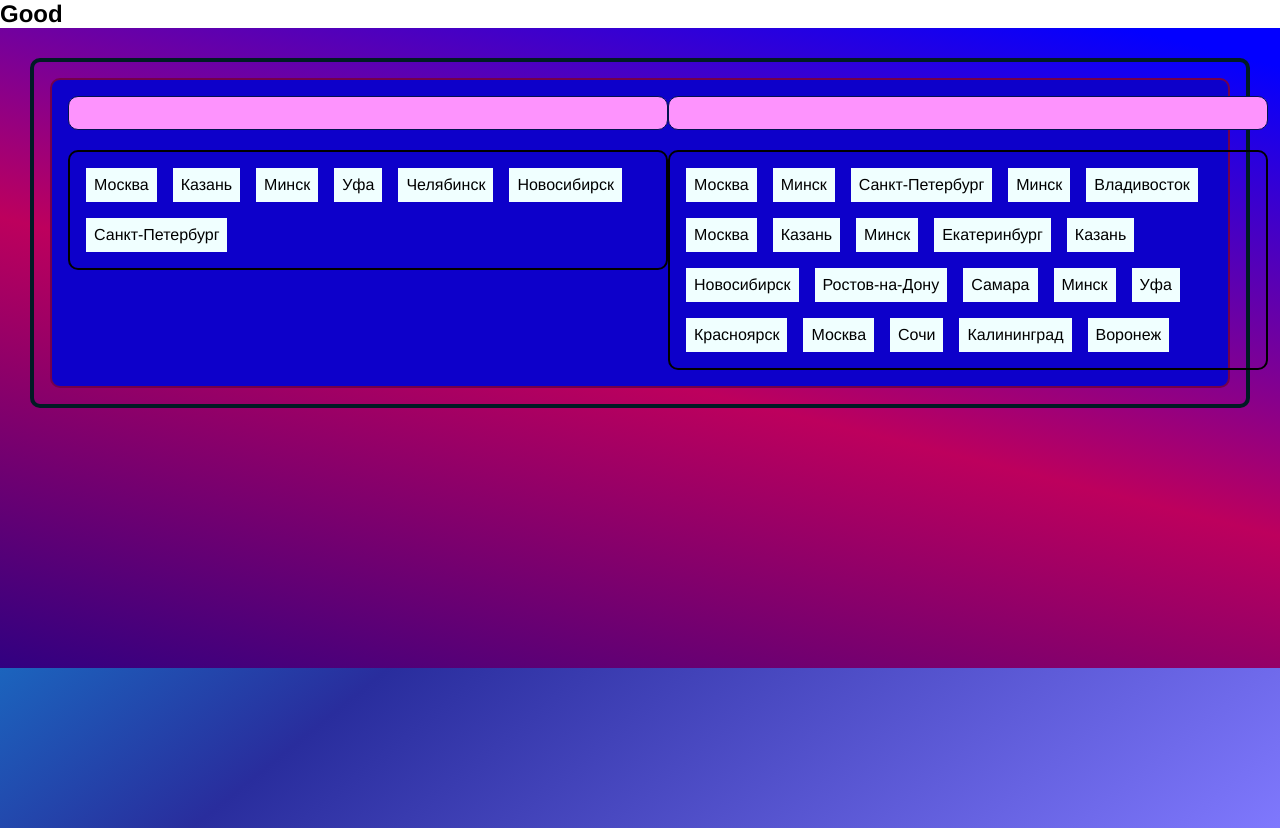
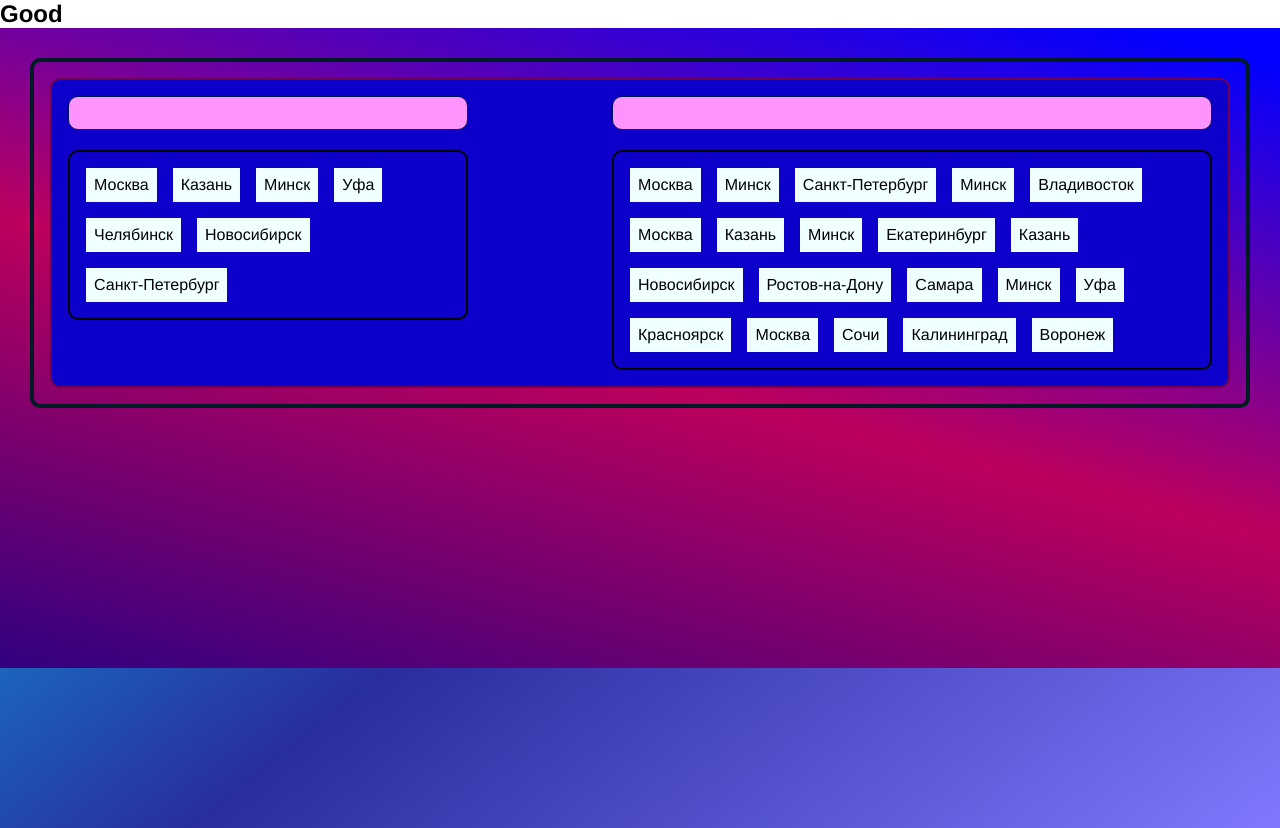
Before and after one commit to satanov-asain/angular-y, an Angular app: page / in a window 1280 px wide. Built offline with nearby package versions, Linux system fonts and the light colour scheme.

Commit message:
Yernar-code

```diff
--- a/src/app/components/city-choise/city-choise-list-simple/city-choise-list-simple.component.scss
+++ b/src/app/components/city-choise/city-choise-list-simple/city-choise-list-simple.component.scss
@@ -9,7 +9,7 @@
   padding: 16px;
   border: black 2px solid;
   border-radius: 10px;
-  width: 600px;
+  width: 400px;
 
   div{
     padding: 8px;
```
